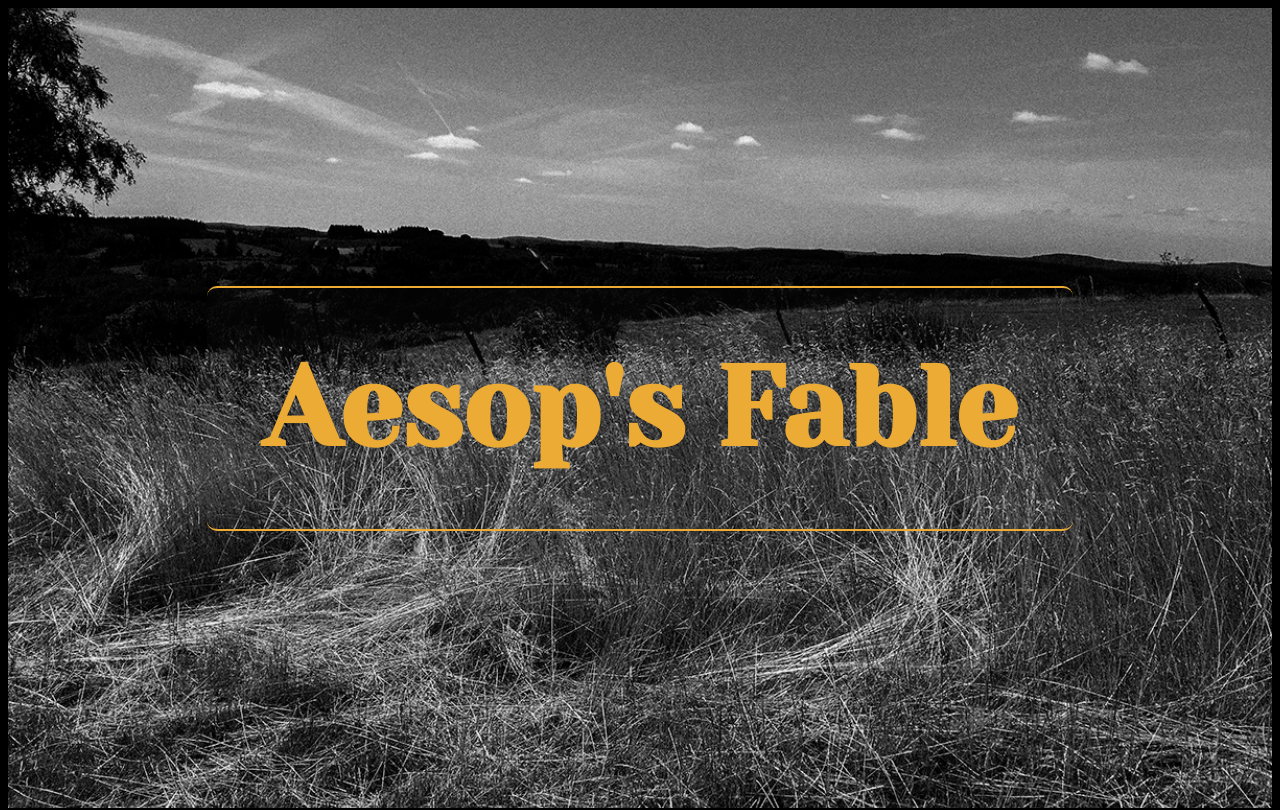
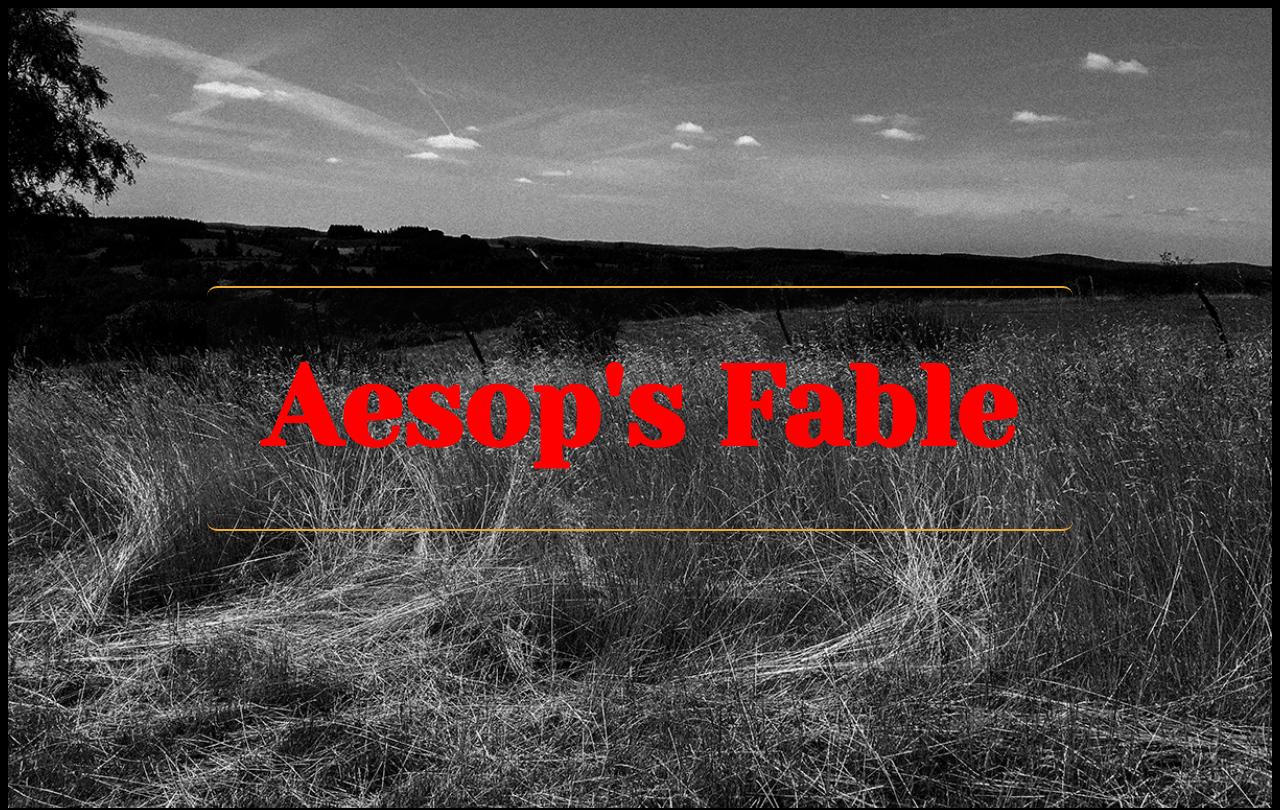
Before and after one commit to marionlgrd/B3-project01-aesop, a plain HTML site: page index.html in a window 1280 px wide. Shown: the top 810 px of the page. Drawn offline with nearby package versions, Linux system fonts and the light colour scheme; grey boxes are pictures that could not be loaded; a web font is replaced by a local one.

Commit message:
Headercolor
Change of header color

```diff
--- a/css/master.css
+++ b/css/master.css
@@ -10,7 +10,7 @@ header {
 background: #000 url('images/bg_vassiv.jpg')no-repeat;
 background-size: cover;
 background-position: center;
-color: #ebab34;
+color: red;
 min-height: 100vh;
 display: flex;
 align-items: center;
```
